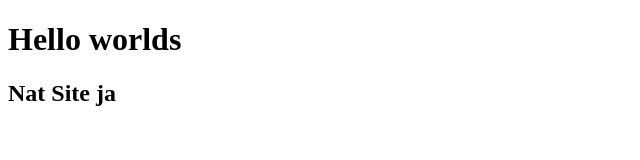
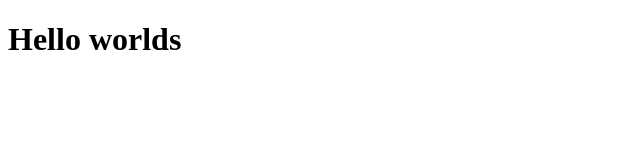
Before and after one commit to Waserate/Test-Grid, a plain HTML site: page index.html in a window 1280 px wide. Shown: the whole page, without its empty margins (0-640 px from the left). Drawn offline with Linux system fonts and the light colour scheme.

Commit message:
Remove
ลบออกจ้า

```diff
--- a/index.html
+++ b/index.html
@@ -5,5 +5,4 @@
 </head>
 <body>
     <h1>Hello worlds</h1>
-    <h2> Nat Site ja</h2>
 </body>
```
